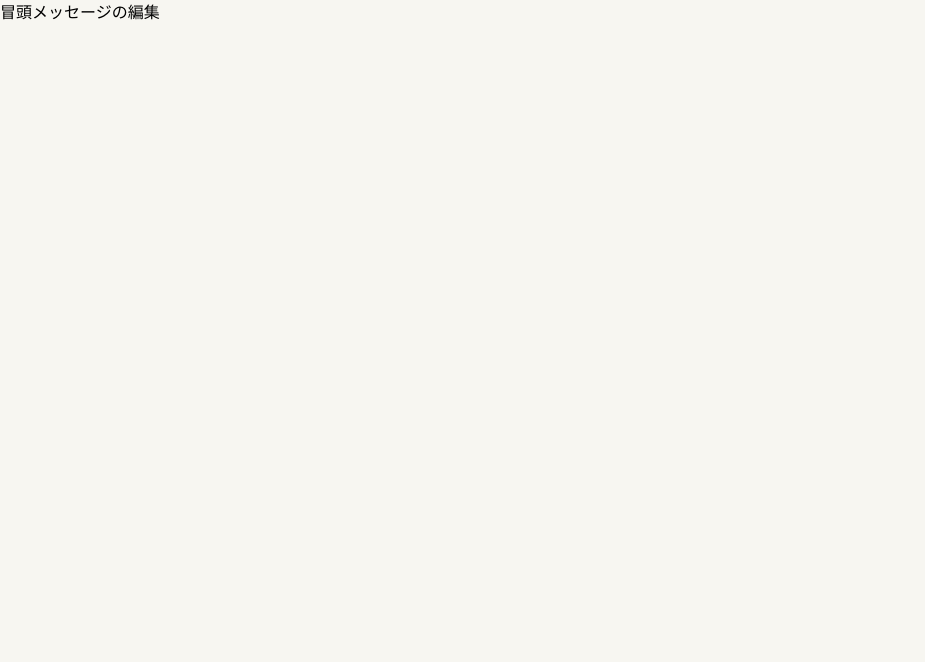
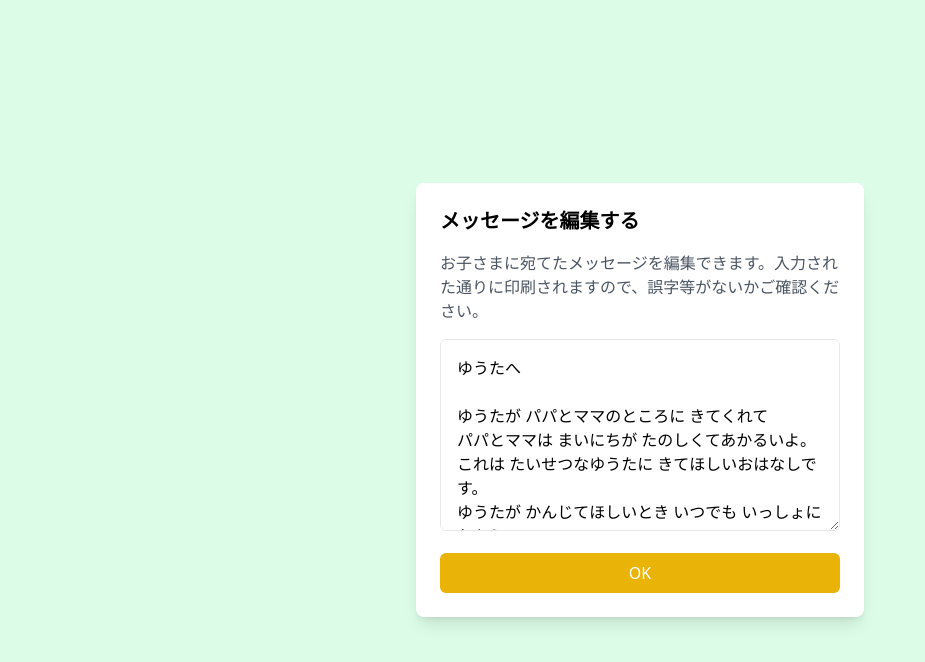
Before and after one commit to ms-engineer-bc10/Section9_TeamB, a Next.js app in the folder frontend/: page /message in a window 1280 px wide. Shown: the top 662 px of the page, without its empty margins (0-925 px from the left). Built offline with nearby package versions, Linux system fonts and the light colour scheme.

Commit message:
add: おおまかなページ遷移

```diff
--- /dev/null
+++ b/frontend/src/app/background/page.tsx
@@ -0,0 +1,7 @@
+import React from "react";
+
+const background = () => {
+  return <div>背景の入力</div>;
+};
+
+export default background;
--- a/frontend/src/app/message/page.tsx
+++ b/frontend/src/app/message/page.tsx
@@ -1,7 +1,43 @@
-import React from "react";
+"use client";
+import Link from "next/link";
+import { useState } from "react";
 
 const message = () => {
-  return <div>冒頭メッセージの編集</div>;
+  // デフォルトのメッセージを設定
+  const defaultMessage = `ゆうたへ\n\nゆうたが パパとママのところに きてくれて\nパパとママは まいにちが たのしくてあかるいよ。\nこれは たいせつなゆうたに きてほしいおはなしです。\nゆうたが かんじてほしいとき いつでも いっしょにおもう。\nそして ゆうたのきもちも きかせてね。`;
+
+  // メッセージのステート管理
+  const [message, setMessage] = useState(defaultMessage);
+
+  // テキストエリアの変更を処理する関数
+  const handleMessageChange = (
+    event: React.ChangeEvent<HTMLTextAreaElement>
+  ) => {
+    setMessage(event.target.value);
+  };
+
+  return (
+    <div className="flex flex-col items-center justify-center h-screen bg-green-100">
+      <div className="bg-white p-6 rounded-lg shadow-lg max-w-md w-full">
+        <h1 className="text-xl font-bold mb-4">メッセージを編集する</h1>
+        <p className="text-gray-600 mb-4">
+          お子さまに宛てたメッセージを編集できます。入力された通りに印刷されますので、誤字等がないかご確認ください。
+        </p>
+
+        <textarea
+          className="w-full h-48 p-4 border rounded-md focus:outline-none focus:ring-2 focus:ring-yellow-500"
+          value={message}
+          onChange={handleMessageChange}
+        />
+
+        <Link href="/background">
+          <button className="mt-4 w-full bg-yellow-500 text-white py-2 rounded-md hover:bg-yellow-600 transition">
+            OK
+          </button>
+        </Link>
+      </div>
+    </div>
+  );
 };
 
 export default message;
--- a/frontend/src/app/page.tsx
+++ b/frontend/src/app/page.tsx
@@ -1,7 +1,11 @@
+import Link from "next/link";
+
 export default function landingPage() {
   return (
     <>
-      <button>はじめる</button>
+      <Link href="/register">
+        <p>はじめる</p>
+      </Link>
     </>
   );
 }
--- a/frontend/src/app/plan/page.tsx
+++ b/frontend/src/app/plan/page.tsx
@@ -1,7 +1,33 @@
-import React from "react";
+import Link from "next/link";
 
 const plan = () => {
-  return <div>プラン選択画面</div>;
+  return (
+    <div className="flex flex-col items-center justify-center h-screen">
+      <h1 className="text-2xl font-bold mb-8">プラン選択</h1>
+
+      <div className="flex flex-col items-center space-y-4">
+        <div className="p-4 border border-black rounded-lg w-64 text-center">
+          <h2 className="text-xl font-semibold">有料プラン</h2>
+          <p>有料プランの詳細説明がここに入ります。</p>
+          <Link href="/message">
+            <p className="mt-4 block bg-blue-500 text-white py-2 px-4 rounded">
+              有料プランへ
+            </p>
+          </Link>
+        </div>
+
+        <div className="p-4 border border-black rounded-lg w-64 text-center">
+          <h2 className="text-xl font-semibold">無料プラン</h2>
+          <p>無料プランの詳細説明がここに入ります。</p>
+          <Link href="/message">
+            <p className="mt-4 block bg-blue-500 text-white py-2 px-4 rounded">
+              無料プランへ
+            </p>
+          </Link>
+        </div>
+      </div>
+    </div>
+  );
 };
 
 export default plan;
```
